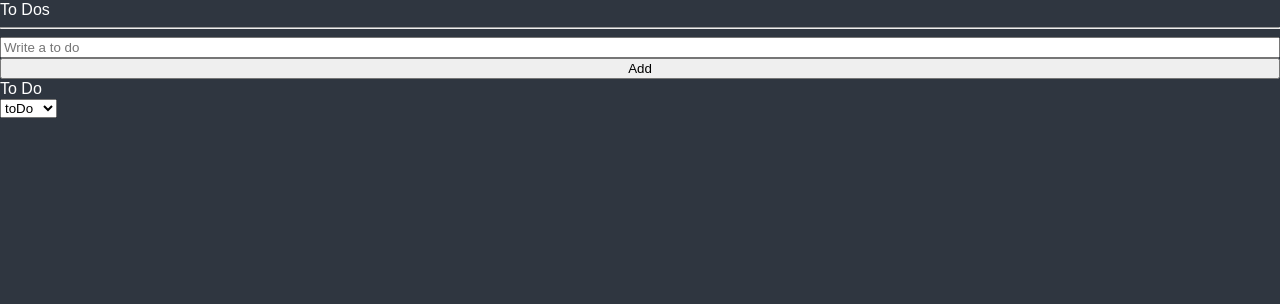
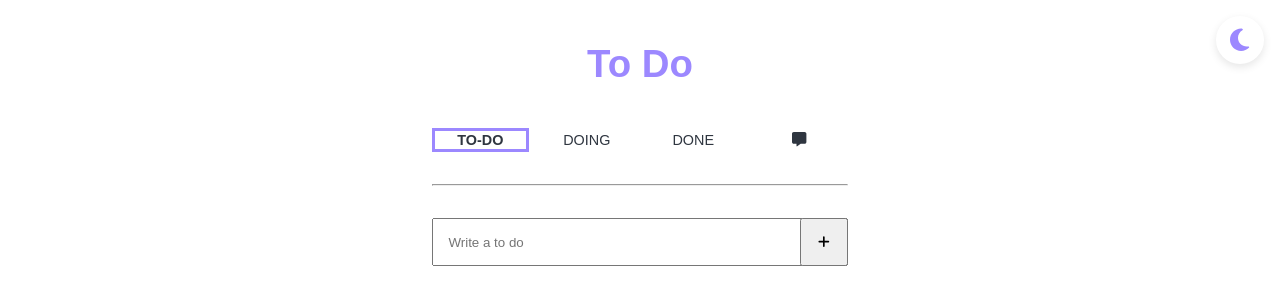
Before and after one commit to starcoex/react-masterclass-todo, a React (Create React App) app: page / in a window 1280 px wide. Shown: the top 304 px of the page. Built offline with nearby package versions, Linux system fonts and the light colour scheme.

Commit message:
react-todo form-hoom part5

```diff
--- a/src/App.tsx
+++ b/src/App.tsx
@@ -1,12 +1,22 @@
-import React from 'react';
+import React, { useEffect } from 'react';
 import GlobalStyle from './styles/GlobalStyle';
 import ToDoList from './components/ToDoList';
+import { ThemeProvider } from 'styled-components';
+import { darkTheme, ligthTheme } from './theme';
+import { useRecoilValue } from 'recoil';
+import { isLightState } from './recoil/atoms';
 
 function App() {
+  const isLight = useRecoilValue(isLightState)
+  useEffect(() => {
+    localStorage.setItem("isLight", JSON.stringify(isLight))
+  }, [isLight])
   return (
     <React.StrictMode>
-      <GlobalStyle />
-      <ToDoList />
+      <ThemeProvider theme={isLight ? ligthTheme : darkTheme}>
+        <GlobalStyle />
+        <ToDoList />
+      </ThemeProvider>
     </React.StrictMode>
   );
 }
--- a/src/components/CreateToDo.tsx
+++ b/src/components/CreateToDo.tsx
@@ -1,11 +1,35 @@
-import React from 'react'
+
+import { faPlus, } from '@fortawesome/free-solid-svg-icons';
+import { FontAwesomeIcon } from '@fortawesome/react-fontawesome';
+import React, { useEffect } from 'react'
 import { useForm } from 'react-hook-form';
-import { useSetRecoilState } from 'recoil';
+import { useRecoilState, useRecoilValue } from 'recoil';
 import styled from 'styled-components';
-import { toDoState } from '../recoil/atoms';
+import { categoryState, toDoState } from '../recoil/atoms';
 const Form = styled.form`
     display: flex;
     flex-direction: column;
+    position:relative;
+    width:100%;
+    height:3rem;
+    margin:0 auto;
+    margin-bottom:1rem;
+    & > *{
+      height:100%
+    }
+input {
+  width : 100%;
+  padding-left:0.9rem;
+  }
+  button{
+    position:absolute;
+    right:0;
+    width:3rem;
+    display:flex;
+    align-items:center;
+    justify-content:center;
+  }
+
   `;
 
 interface IForm {
@@ -13,16 +37,20 @@ interface IForm {
 }
 
 export default function CreateToDo() {
-  const setToDos = useSetRecoilState(toDoState)
+  const [toDos, setToDos] = useRecoilState(toDoState)
+  const category = useRecoilValue(categoryState)
   const { register, handleSubmit, setValue } = useForm<IForm>()
   const handleVaild = ({ toDo }: IForm) => {
-    setToDos((pre) => [{ id: Date.now(), text: toDo, category: "TO-DO" }, ...pre])
     setValue("toDo", "")
+    setToDos((prev) => [{ id: Date.now(), text: toDo, category: category }, ...prev])
   }
+  useEffect(() => {
+    localStorage.setItem("toDos", JSON.stringify(toDos))
+  }, [toDos])
   return (
     <Form onSubmit={handleSubmit(handleVaild)}>
       <input {...register("toDo", { required: "Please wirte a To Do" })} placeholder="Write a to do"></input>
-      <button>Add</button>
+      <button><FontAwesomeIcon icon={faPlus} /></button>
     </Form>
   )
 }
--- a/src/components/ToDo.tsx
+++ b/src/components/ToDo.tsx
@@ -1,5 +1,6 @@
 import React from 'react'
 import { useSetRecoilState } from 'recoil'
+import { Categories } from '../enum/Category'
 import { IToDo, toDoState } from '../recoil/atoms'
 
 export default function ToDo({ text, category, id }: IToDo) {
@@ -9,13 +10,20 @@ export default function ToDo({ text, category, id }: IToDo) {
   // }
   const onClick = (event: React.MouseEvent<HTMLButtonElement>) => {
     const { currentTarget: { name } } = event
-    setToDos((previous) => {
-      const targetIndex = previous.findIndex((todo) => todo.id === id)
-      const oldToDo = previous[targetIndex]
+    setToDos((oldToDos) => {
+      const targetIndex = oldToDos.findIndex((todo) => todo.id === id)
+      // const oldToDo = previous[targetIndex]
       const newToDo = { text, id, category: name as any }
-      console.log(oldToDo, newToDo)
-      return [...previous.slice(0, targetIndex), newToDo, ...previous.slice(targetIndex + 1)]
+      return [...oldToDos.slice(0, targetIndex), newToDo, ...oldToDos.slice(targetIndex + 1)]
     })
+  }
+  const handleDelete = (previous: string) => {
+    if (window.confirm(`${previous} 할 일을 정말 삭제하시겠습니까?`)) {
+      setToDos((oldToDos) => {
+        const targetIndex = oldToDos.findIndex((oldToDo) => oldToDo.id === id)
+        return [...oldToDos.slice(0, targetIndex), ...oldToDos.slice(targetIndex + 1)]
+      })
+    }
   }
   return (
     <li>
@@ -23,9 +31,10 @@ export default function ToDo({ text, category, id }: IToDo) {
       {/* {category !== "DOING" && <button onClick={() => onClick("DOING")}>Doing</button>}
       {category !== "TO-DO" && <button onClick={() => onClick("TO-DO")}>To Do</button>}
       {category !== "DONE" && <button onClick={() => onClick("DONE")}>Done</button>} */}
-      {category !== "DOING" && <button name='DOING' onClick={onClick}>Doing</button>}
-      {category !== "TO-DO" && <button name='TO-DO' onClick={onClick}>To Do</button>}
-      {category !== "DONE" && <button name="DONE" onClick={onClick}>Done</button>}
+      {category !== Categories.DOING && <button name={Categories.DOING} onClick={onClick}>Doing</button>}
+      {category !== Categories['TO-DO'] && <button name={Categories['TO-DO']} onClick={onClick}>To Do</button>}
+      {category !== Categories.DONE && <button name={Categories.DONE} onClick={onClick}>Done</button>}
+      <button onClick={() => handleDelete(text)}>지우기</button>
     </li>
   )
 }
--- a/src/components/ToDoList.tsx
+++ b/src/components/ToDoList.tsx
@@ -1,53 +1,147 @@
-import React from 'react';
+
+import { faCommentAlt, faLightbulb, faMoon, faPlay } from '@fortawesome/free-solid-svg-icons';
+import { FontAwesomeIcon } from '@fortawesome/react-fontawesome';
+import React, { useEffect } from 'react';
 import { useRecoilState, useRecoilValue } from 'recoil';
-import { categoryState, toDoSelector, toDoState } from '../recoil/atoms';
+import styled from 'styled-components';
+import { Categories } from '../enum/Category';
+import { categoriesState, categoryState, isLightState, toDoSelector, toDoState } from '../recoil/atoms';
 import CreateToDo from './CreateToDo';
 import ToDo from './ToDo';
+import { Helmet } from "react-helmet"
+
+const Container = styled.div`
+padding: 0 2rem;
+max-width:30rem;
+margin: 0 auto;
+hr{
+  margin: 2rem auto;
+}
+`
+const Header = styled.header`
+height:8rem;
+display:flex;
+align-items:center;
+justify-content:center;
+`
+const Title = styled.h1`
+font-size:2.4rem;
+font-weight:600;
+color:${props => props.theme.accentColor};
+`
+const Toggle = styled.button`
+display:flex;
+align-items:center;
+justify-content:center;
+position:fixed;
+top:1rem;
+right:1rem;
+width:3rem;
+height:3rem;
+padding:0;
+font-size:1.6rem;
+border:none;
+border-radius:50%;
+background-color:${props => props.theme.cardBgColor};
+color:${props => props.theme.accentColor};
+box-shadow: 0 0.2rem 0.5rem rgba(10, 10, 10, 0.1);
+`
+const CategoriesContainer = styled.div`
+display:grid;
+grid-template-columns:repeat(4, 1fr);
+gap:0.6rem;
+`
+const CateroriesItem = styled.div`
+display:flex;
+align-items:flex-start;
+justify-content:space-between;
+flex-direction:column;
+border-radius:0.7rem;
+button{
+  width:100%;
+  height:100%;
+  border:none;
+  background-color:${props => props.theme.bgColor};
+  color:${props => props.theme.textColor};
+  font-size:0.9rem;
+  align-items:center;
+  justify-content:center;
+  gap:0.2rem;
+  }
+button[disabled]{
+  border:0.2rem solid ${props => props.theme.accentColor};
+  font-weight:600;
+
+}
+
+`
 
 export default function ToDoList() {
-  // const toDos = useRecoilValue(toDoState)
+  const toDos = useRecoilValue(toDoSelector)
   const [category, setCategory] = useRecoilState(categoryState)
-  const toDos = useRecoilValue(toDoSelector)
+  const [categories, setCategories] = useRecoilState(categoriesState)
+  const [isLigth, setIsLigth] = useRecoilState(isLightState)
+  const toggleTheme = () => {
+    setIsLigth((prev) => !prev)
+  }
+  const onInput = (event: React.FormEvent<HTMLSelectElement>) => {
+    const { currentTarget: { value } } = event
+    setCategory(value as any)
+  }
+  const onClick = (category: string) => {
+    setCategory(category)
+  }
+  // let categoriesArr = Object.keys(categories).map((item) => categories[item])
 
-  const onInput = (event: React.FormEvent<HTMLSelectElement>) => {
-    console.log(event)
-    const { currentTarget: { value } } = event
-    console.log(value)
-    setCategory(value)
+  const addCategory = () => {
+    const newCategory = prompt("New Category Add", "")
+    if (newCategory) {
+      //   if (Object.keys(categories).map((item) => item.includes(newCategory))) {
+      //     alert("같은 카테고리가 이미 있어서 추가할 수 없습니다.")
+      //     return
+      //   }
+      if (categories.includes(newCategory)) {
+        alert("같은 카테고리가 이미 있어서 추가할 수 없습니다.")
+        return
+      }
+      setCategories([...categories, newCategory])
+      setCategory(newCategory)
+    }
   }
+  useEffect(() => {
+    localStorage.setItem("categories", JSON.stringify(categories))
+  }, [categories])
+
   return (
-    <div>
-      <h1>To Dos</h1>
-      <hr />
-      <CreateToDo />
-      {/* {toDos.map((currnet) => <ToDo id={currnet.id} text={currnet.text} category={currnet.category} />)} */}
-      {/* {toDos.map((toDo) => <ToDo key={toDo.id} {...toDo} />)} */}
-      <h2>To Do</h2>
-      <select onInput={onInput} value={category}>
-        <option value='TO-DO'>toDo</option>
-        <option value='DOING'>Doing</option>
-        <option value='DONE'>Done</option>
-      </select>
-      {toDos?.map((toDo) => <ToDo key={toDo.id} {...toDo} />)}
-      {/* {category === "TO-DO" && toDo.map((aToDo) => <ToDo key={aToDo.id}{...aToDo} />)}
-      {category === "DOING" && doing.map((aToDo) => <ToDo key={aToDo.id}{...aToDo} />)}
-      {category === "DONE" && done.map((aToDo) => <ToDo key={aToDo.id}{...aToDo} />)} */}
-      {/* <ul>
-        {toDo.map((toDo) => <ToDo key={toDo.id} {...toDo} />)}
-      </ul>
-      <hr />
-      <h2>Doing</h2>
-      <ul>
-        {doing.map((toDo) => <ToDo key={toDo.id} {...toDo} />)}
-      </ul>
-      <hr />
+    <>
+      <Container>
+        <Toggle onClick={toggleTheme}><FontAwesomeIcon icon={isLigth ? faMoon : faLightbulb} /></Toggle>
+        <Helmet ><title>To Do - {category}</title></Helmet>
+        <Header><Title>To Do</Title></Header>
+        <CategoriesContainer>
+          {/* {Object.keys(categories).map((item) => categories[item])} */}
+          {categories.map((item) => <CateroriesItem key={item}>
+            <button disabled={item === category} onClick={() => onClick(item)}>{item}</button>
+          </CateroriesItem>)}
+          <CateroriesItem>
+            <button onClick={addCategory}><FontAwesomeIcon icon={faCommentAlt} /></button>
+          </CateroriesItem>
+        </CategoriesContainer>
+        <hr />
+        <CreateToDo />
 
-      <h2>Done</h2>
-      <ul>
-        {done.map((toDo) => <ToDo key={toDo.id} {...toDo} />)}
-      </ul>
-      <hr /> */}
-
-    </div >
+        {/* <select onInput={onInput} value={category}> */}
+        {/* <option value={Categories['TO-DO']}>ToDo</option>
+          <option value={Categories['DOING']}>Doing</option>
+          <option value={Categories.DONE}>Done</option> */}
+        {/* <option value={categories[0]}>ToDo</option>
+          <option value={categories[1]}>Doing</option>
+          <option value={categories[2]}>Done</option> */}
+        {/* {categories.map((item) => <option value={item}>{item}</option>)}
+        </select> */}
+        {toDos?.map((toDo) => <ToDo key={toDo.id} {...toDo} />)}
+        {/* <button>지우기</button> */}
+      </Container>
+    </ >
   );
 }
--- /dev/null
+++ b/src/enum/Category.ts
@@ -0,0 +1,5 @@
+export enum Categories {
+  'TO-DO' = 'TO-DO',
+  'DOING' = 'DOING',
+  'DONE' = 'DONE',
+}
--- a/src/index.tsx
+++ b/src/index.tsx
@@ -2,8 +2,7 @@ import React from 'react';
 import ReactDOM from 'react-dom/client';
 import App from './App';
 import { RecoilRoot } from 'recoil';
-import { ThemeProvider } from 'styled-components';
-import { darkTheme } from './theme';
+
 
 const root = ReactDOM.createRoot(
   document.getElementById('root') as HTMLElement
@@ -11,9 +10,7 @@ const root = ReactDOM.createRoot(
 root.render(
   <React.StrictMode>
     <RecoilRoot>
-      <ThemeProvider theme={darkTheme}>
-        <App />
-      </ThemeProvider>
+      <App />
     </RecoilRoot>
   </React.StrictMode >
 );
--- a/src/recoil/atoms.ts
+++ b/src/recoil/atoms.ts
@@ -1,31 +1,40 @@
+import { Categories } from './../enum/Category';
 import { atom, selector } from 'recoil';
+
+export let categories: string[] = ['TO-DO', 'DOING', 'DONE'];
 
 export interface IToDo {
   id: number;
   text: string;
-  category: 'TO-DO' | 'DOING' | 'DONE';
+  category: string;
+  // category: Categories;
 }
+export const isLightState = atom<boolean>({
+  key: 'isLightState',
+  default: JSON.parse(localStorage.getItem('isLight') ?? JSON.stringify(true)),
+});
 
 export const toDoState = atom<IToDo[]>({
   key: 'toDo',
-  default: [],
+  default: JSON.parse(localStorage.getItem('toDos') ?? '[]'),
 });
-export const categoryState = atom({
+export const categoryState = atom<string>({
   key: 'category',
-  default: 'TO-DO',
+  default: categories[0],
+  // default: Categories['TO-DO'],
 });
-
+export const categoriesState = atom<string[]>({
+  key: 'categoriesState',
+  default: JSON.parse(
+    localStorage.getItem('categories') ?? JSON.stringify(categories)
+    // localStorage.getItem('categories') ?? JSON.stringify(Categories)
+  ),
+});
 export const toDoSelector = selector({
   key: 'toDoSelector',
   get: ({ get }) => {
     const toDos = get(toDoState);
     const category = get(categoryState);
     return toDos.filter((toDo) => toDo.category === category);
-    // if (category === 'TO-DO')
-    //   return toDos.filter((toDo) => toDo.category === 'TO-DO');
-    // if (category === 'DOING')
-    //   return toDos.filter((toDo) => toDo.category === 'DOING');
-    // if (category === 'DONE')
-    //   return toDos.filter((toDo) => toDo.category === 'DONE');
   },
 });
--- a/src/theme.ts
+++ b/src/theme.ts
@@ -4,5 +4,11 @@ export const darkTheme: DefaultTheme = {
   bgColor: '#2f3640',
   textColor: 'white',
   accentColor: '#9c88ff',
-  cardBgColor: 'transparent',
+  cardBgColor: '#3b3b3b',
 };
+export const ligthTheme: DefaultTheme = {
+  bgColor: 'white',
+  textColor: '#2f3640',
+  accentColor: '#9c88ff',
+  cardBgColor: 'white',
+};
```
Also changed, not shown: package.json (+7 -0 lines), 1 other file (tests, documents, lock files or other folders).
